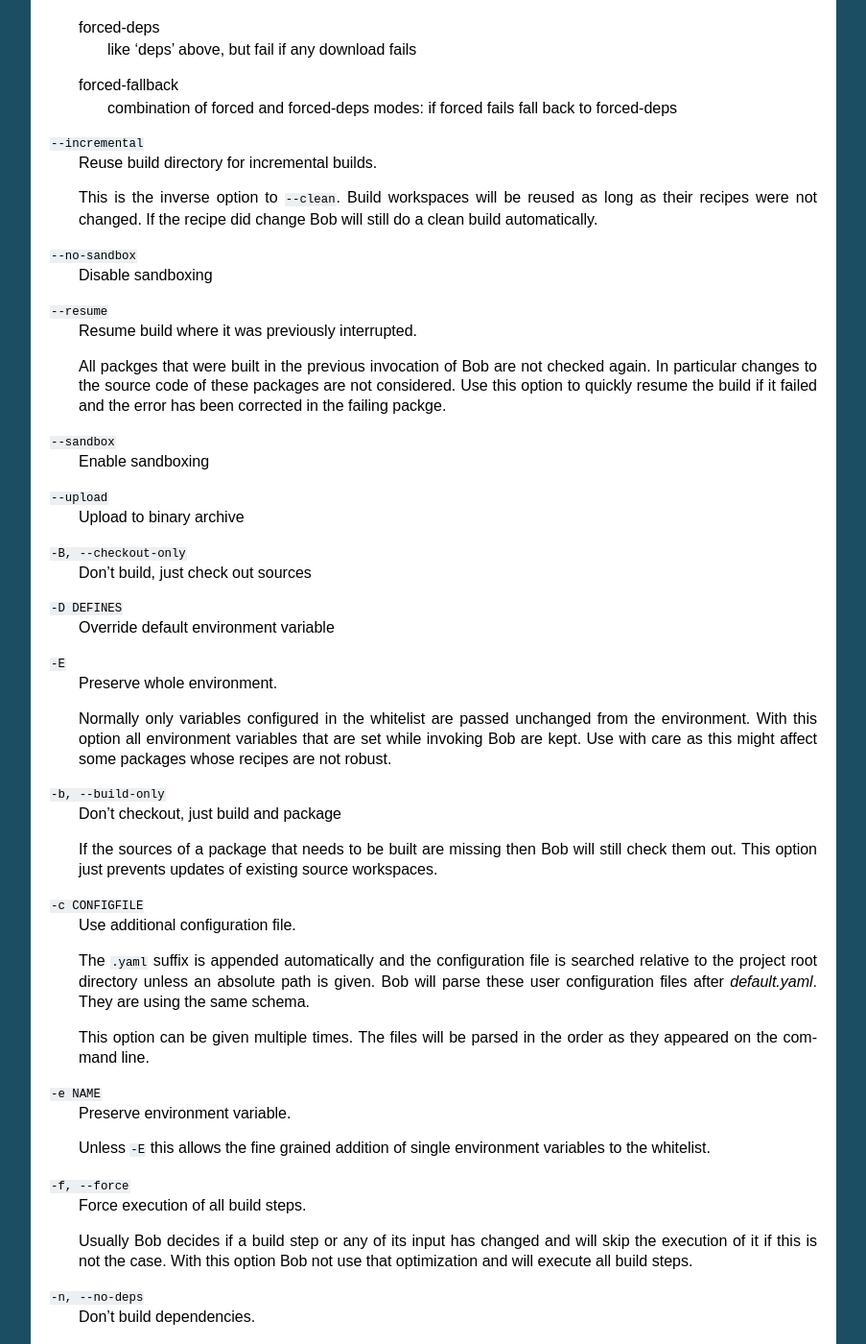
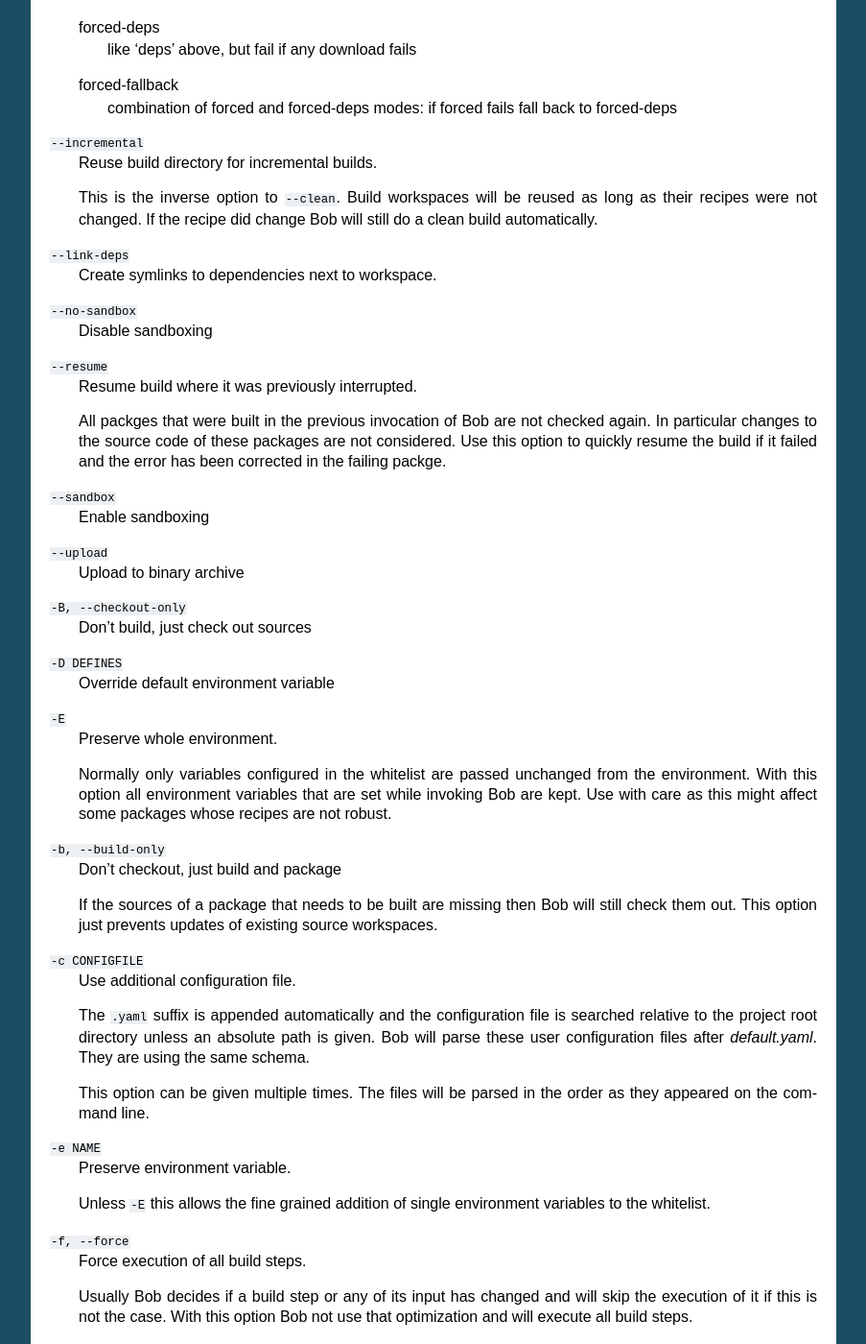
Before and after one commit to BobBuildTool/bob, a Sphinx documentation site: the page built from doc/manpages/bob-build-dev.rst, in a window 1280 px wide and 1400 px high, scrolled down 1110 px. Shown: the whole window at 96% size, without its empty margins (198-1101 px from the left). Built offline with Sphinx 7.4.7, drawn with Linux system fonts in a browser that asks for light colours; formulas are drawn with MathJax 3; the version number could not be read and is left out; some of the changed text lies outside the part shown.

Commit message:
doc: document (no)-link-deps switch
Also added it to bash-completion.

```diff
--- a/doc/manpages/bob-build-dev.rst
+++ b/doc/manpages/bob-build-dev.rst
@@ -74,6 +74,9 @@
     as long as their recipes were not changed. If the recipe did change Bob
     will still do a clean build automatically.
 
+``--link-deps``
+    Create symlinks to dependencies next to workspace.
+
 ``--no-sandbox``
     Disable sandboxing
 
@@ -143,6 +146,9 @@
     check if the dependencies of that package are available and if they are
     up-to-date.
 
+``--no-link-deps``
+    Do not create symlinks to dependencies next to workspace.
+
 ``--no-logfiles``
     Don't write a logfile. Without this bob is creating a logfile in the
     current workspace. Because of the pipe-usage many tools like gcc,
--- a/doc/manual/configuration.rst
+++ b/doc/manual/configuration.rst
@@ -1452,6 +1452,7 @@
 download        "yes", "no", "deps", "forced" or "forced-deps"
 sandbox         Boolean
 clean_checkout  Boolean
+link_deps       Boolean
 always_checkout List of strings (regular expression patterns)
 =============== ===================================================================
 
```
Also changed, not shown: 1 other file.
